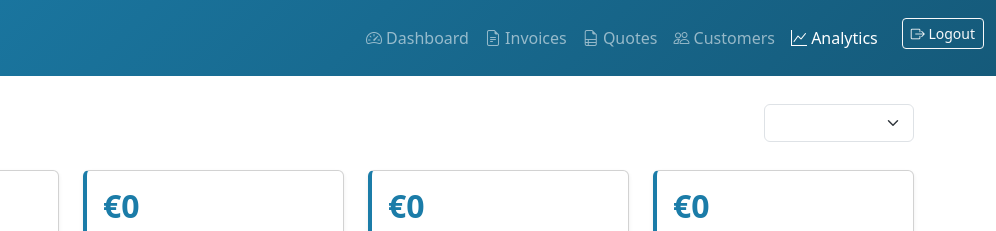
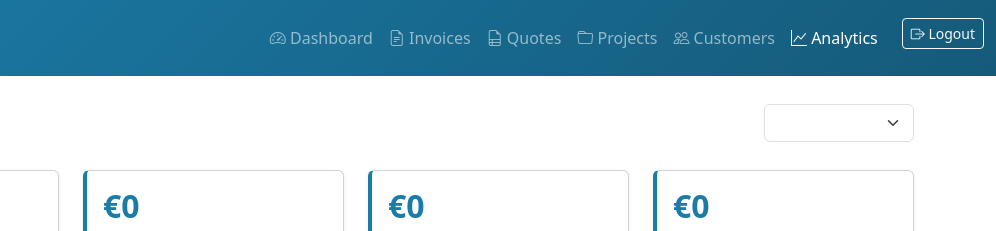
Before and after one commit to itpalservices/financeSystem, a plain HTML site: page static/analytics.html in a window 1280 px wide. Shown: the top 231 px of the page, 284-1280 px from the left. Drawn offline with nearby package versions, Linux system fonts and the light colour scheme; sample sign-in values are in the browser's storage.

Commit message:
Add a new section to the navigation for managing projects
Update navigation menus across analytics, customers, dashboard, invoices, and quotes HTML files to include a link to the new projects section.

Replit-Commit-Author: Agent
Replit-Commit-Session-Id: 2490058c-ae06-4a9b-b02e-381bd4f227a4
Replit-Commit-Checkpoint-Type: intermediate_checkpoint
Replit-Commit-Event-Id: 62daff59-99b2-44e2-a497-5d9e25d39b03
Replit-Commit-Screenshot-Url: https://storage.googleapis.com/screenshot-production-us-central1/f5914a65-1424-4b14-ac87-2dc971feb933/2490058c-ae06-4a9b-b02e-381bd4f227a4/PxYR67T

```diff
--- a/static/analytics.html
+++ b/static/analytics.html
@@ -66,6 +66,9 @@
                     </li>
                     <li class="nav-item">
                         <a class="nav-link" href="/quotes"><i class="bi bi-file-earmark-ruled"></i> Quotes</a>
+                    </li>
+                    <li class="nav-item">
+                        <a class="nav-link" href="/projects"><i class="bi bi-folder"></i> Projects</a>
                     </li>
                     <li class="nav-item">
                         <a class="nav-link" href="/customers"><i class="bi bi-people"></i> Customers</a>
```
Also changed, not shown: static/customers.html (+3 -0 lines), static/dashboard.html (+3 -0 lines), static/invoices.html (+3 -0 lines), static/quotes.html (+3 -0 lines).
